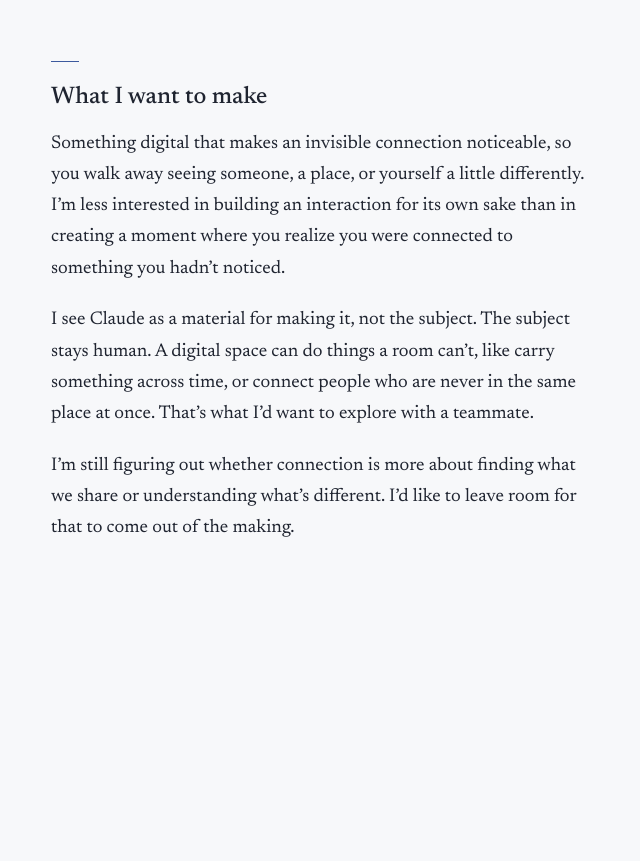
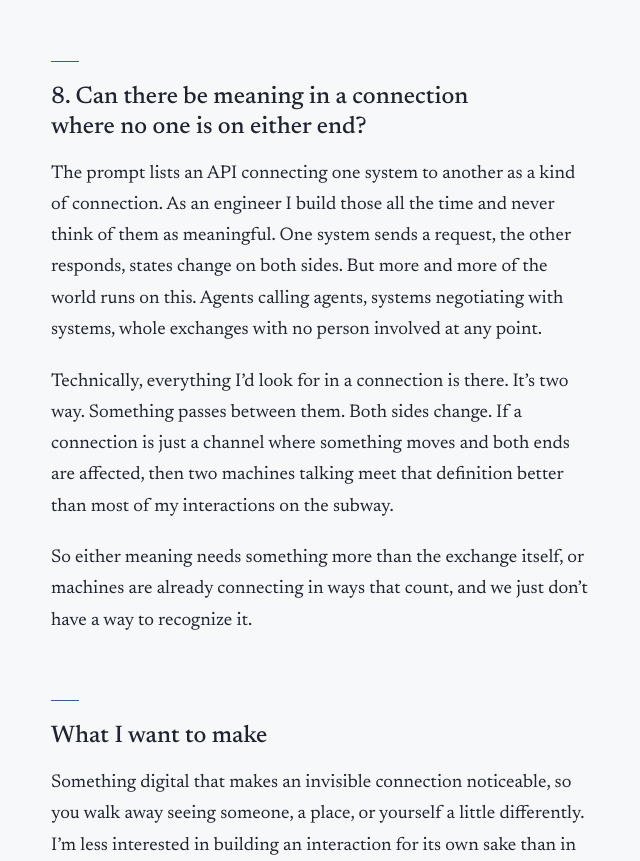
Before and after one commit to ashchu/momaxanthropic, a plain HTML site: page index.html in a window 1280 px wide. Shown: the part 4836-5697 px from the top of the page, without its empty margins (317-957 px from the left). Before the commit the page ends 5504 px from the top, so only its background shows below. Drawn offline with Linux system fonts and the light colour scheme.

Commit message:
Add new section on meaningful connections

```diff
--- a/index.html
+++ b/index.html
@@ -108,6 +108,14 @@ p { margin: 0 0 1.1em; }
 
 <p>The flip side is it gets harder to grow out of what we know. As a kid I had breadth. As an adult it’s depth, and the more I invest in what I know, the smaller my world gets. My research on UV and infrared color spaces was about rendering what’s outside the range humans can see. There’s a whole world right there that we just aren’t built to notice. Connecting with someone feels like that to me, a way of seeing outside your own range.</p>
 
+<h2>8. Can there be meaning in a connection where no one is on either end?</h2>
+
+<p>The prompt lists an API connecting one system to another as a kind of connection. As an engineer I build those all the time and never think of them as meaningful. One system sends a request, the other responds, states change on both sides. But more and more of the world runs on this. Agents calling agents, systems negotiating with systems, whole exchanges with no person involved at any point.</p>
+
+<p>Technically, everything I’d look for in a connection is there. It’s two way. Something passes between them. Both sides change. If a connection is just a channel where something moves and both ends are affected, then two machines talking meet that definition better than most of my interactions on the subway.</p>
+
+<p>So either meaning needs something more than the exchange itself, or machines are already connecting in ways that count, and we just don’t have a way to recognize it.</p>
+
 <h2>What I want to make</h2>
 
 <p>Something digital that makes an invisible connection noticeable, so you walk away seeing someone, a place, or yourself a little differently. I’m less interested in building an interaction for its own sake than in creating a moment where you realize you were connected to something you hadn’t noticed.</p>
```
